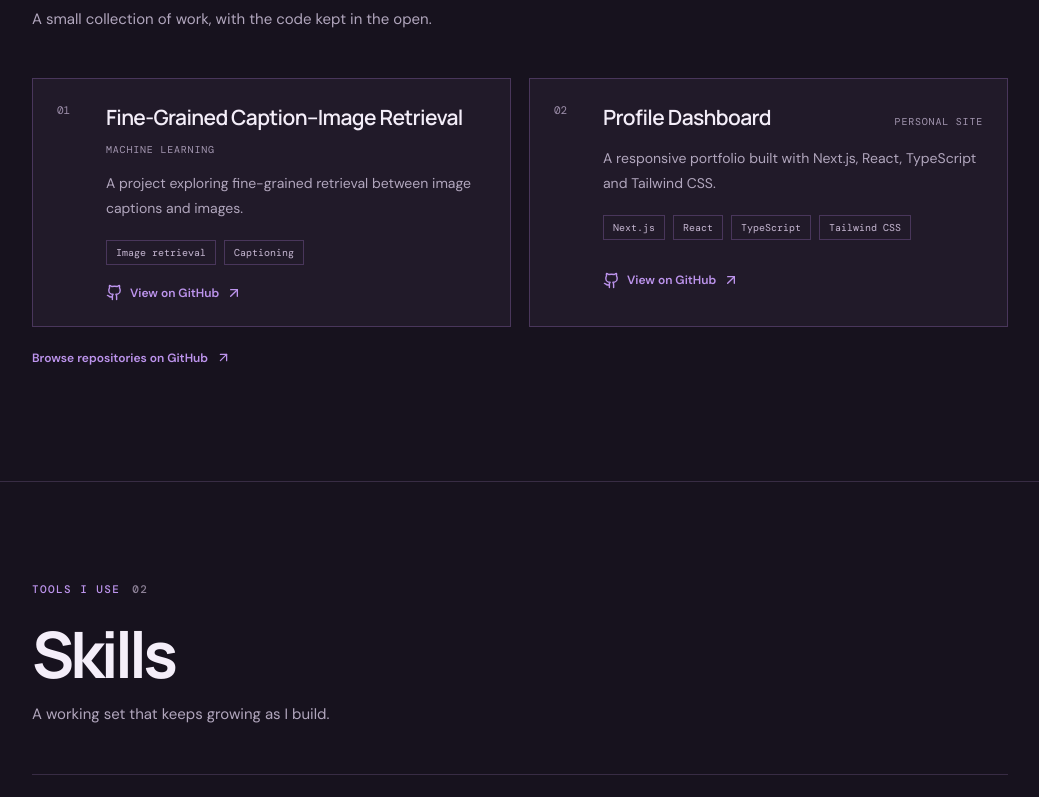
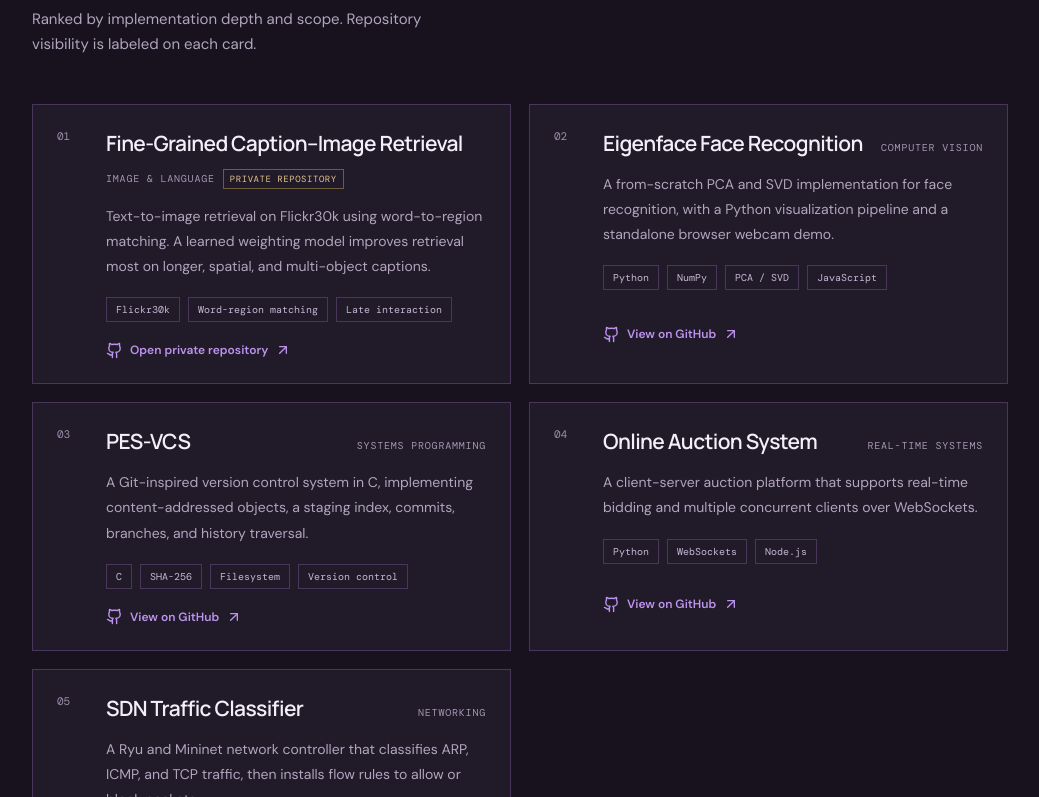
Before and after one commit to umbralrage345/profile-dashboard, a Next.js app: page / in a window 1280 px wide. Shown: the part 1563-2360 px from the top of the page, without its empty margins (120-1159 px from the left). Built offline with nearby package versions, Linux system fonts and the light colour scheme.

Commit message:
Feature ranked GitHub projects in portfolio

```diff
--- a/app/globals.css
+++ b/app/globals.css
@@ -46,7 +46,9 @@ a:focus-visible, button:focus-visible { outline: 2px solid var(--accent); outlin
 .project-row { display: grid; grid-template-columns: 35px minmax(0, 1fr); align-items: start; gap: 14px; padding: 24px; border: 1px solid #49365b; background: #211a29; }
 .project-index, .skill-index { color: #9d8eaa; font: 11px "DM Mono", monospace; }
 .project-copy h3 { margin: 0; font: 600 21px "Manrope", sans-serif; letter-spacing: -.03em; }
+.project-meta { display: inline-flex; flex-wrap: wrap; align-items: center; gap: 8px; }
 .project-type { color: #a497b1; font: 10px "DM Mono", monospace; text-transform: uppercase; letter-spacing: .08em; }
+.project-visibility { padding: 3px 6px; border: 1px solid #715b3d; color: #e4c38e; font: 9px "DM Mono", monospace; text-transform: uppercase; letter-spacing: .06em; }
 .project-copy > p { max-width: 650px; margin: 15px 0 18px; color: var(--muted); font-size: 14px; line-height: 1.8; }
 .project-tags { display: flex; flex-wrap: wrap; gap: 8px; margin: 0; padding: 0; list-style: none; }
 .project-tags li { padding: 5px 9px; border: 1px solid #49365b; color: #c7b8d3; font: 10px "DM Mono", monospace; }
--- a/components/Projects.tsx
+++ b/components/Projects.tsx
@@ -3,17 +3,44 @@ import { ArrowUpRight, Github } from "lucide-react";
 const projects = [
   {
     name: "Fine-Grained Caption–Image Retrieval",
-    kind: "Machine learning",
-    description: "A project exploring fine-grained retrieval between image captions and images.",
+    kind: "Image & language",
+    visibility: "Private repository",
+    description:
+      "Text-to-image retrieval on Flickr30k using word-to-region matching. A learned weighting model improves retrieval most on longer, spatial, and multi-object captions.",
     href: "https://github.com/umbralrage345/fine-grained-caption-image-retrieval",
-    stack: ["Image retrieval", "Captioning"],
+    stack: ["Flickr30k", "Word-region matching", "Late interaction"],
   },
   {
-    name: "Profile Dashboard",
-    kind: "Personal site",
-    description: "A responsive portfolio built with Next.js, React, TypeScript and Tailwind CSS.",
-    href: "https://github.com/umbralrage345/profile-dashboard",
-    stack: ["Next.js", "React", "TypeScript", "Tailwind CSS"],
+    name: "Eigenface Face Recognition",
+    kind: "Computer vision",
+    description:
+      "A from-scratch PCA and SVD implementation for face recognition, with a Python visualization pipeline and a standalone browser webcam demo.",
+    href: "https://github.com/umbralrage345/Eigenface_Based_Face_Recognition_System",
+    stack: ["Python", "NumPy", "PCA / SVD", "JavaScript"],
+  },
+  {
+    name: "PES-VCS",
+    kind: "Systems programming",
+    description:
+      "A Git-inspired version control system in C, implementing content-addressed objects, a staging index, commits, branches, and history traversal.",
+    href: "https://github.com/umbralrage345/PES2UG24AM009-PES-VCS",
+    stack: ["C", "SHA-256", "Filesystem", "Version control"],
+  },
+  {
+    name: "Online Auction System",
+    kind: "Real-time systems",
+    description:
+      "A client-server auction platform that supports real-time bidding and multiple concurrent clients over WebSockets.",
+    href: "https://github.com/umbralrage345/Online-Auction-System",
+    stack: ["Python", "WebSockets", "Node.js"],
+  },
+  {
+    name: "SDN Traffic Classifier",
+    kind: "Networking",
+    description:
+      "A Ryu and Mininet network controller that classifies ARP, ICMP, and TCP traffic, then installs flow rules to allow or block packets.",
+    href: "https://github.com/umbralrage345/SDN-Traffic-Classifier",
+    stack: ["Python", "Ryu", "Mininet", "OpenFlow"],
   },
 ];
 
@@ -23,7 +50,7 @@ export default function Projects() {
       <div className="section-heading">
         <p className="eyebrow">Selected work <span>01</span></p>
         <h2>Projects</h2>
-        <p className="section-intro">A small collection of work, with the code kept in the open.</p>
+        <p className="section-intro">Ranked by implementation depth and scope. Repository visibility is labeled on each card.</p>
       </div>
 
       <div className="project-list">
@@ -33,7 +60,12 @@ export default function Projects() {
             <div className="project-copy">
               <div className="flex flex-wrap items-baseline justify-between gap-3">
                 <h3>{project.name}</h3>
-                <span className="project-type">{project.kind}</span>
+                <span className="project-meta">
+                  <span className="project-type">{project.kind}</span>
+                  {project.visibility && (
+                    <span className="project-visibility">{project.visibility}</span>
+                  )}
+                </span>
               </div>
               <p>{project.description}</p>
               <ul className="project-tags" aria-label="Project topics">
@@ -41,7 +73,7 @@ export default function Projects() {
               </ul>
             </div>
             <a className="project-link" href={project.href} target="_blank" rel="noopener noreferrer" aria-label={`View ${project.name} on GitHub`}>
-              <Github size={17} /> <span>View on GitHub</span> <ArrowUpRight size={16} />
+              <Github size={17} /> <span>{project.visibility ? "Open private repository" : "View on GitHub"}</span> <ArrowUpRight size={16} />
             </a>
           </article>
         ))}
```
